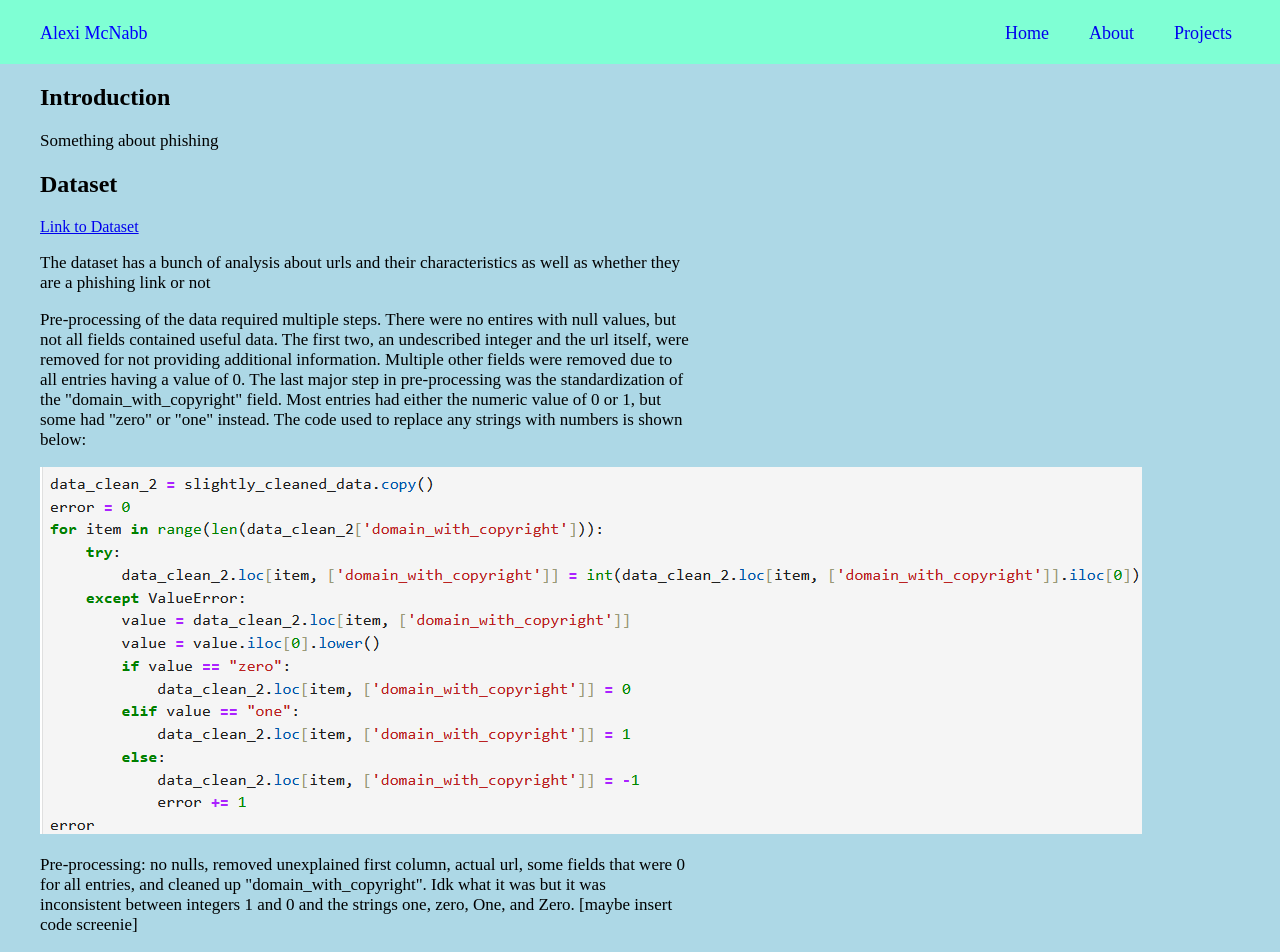
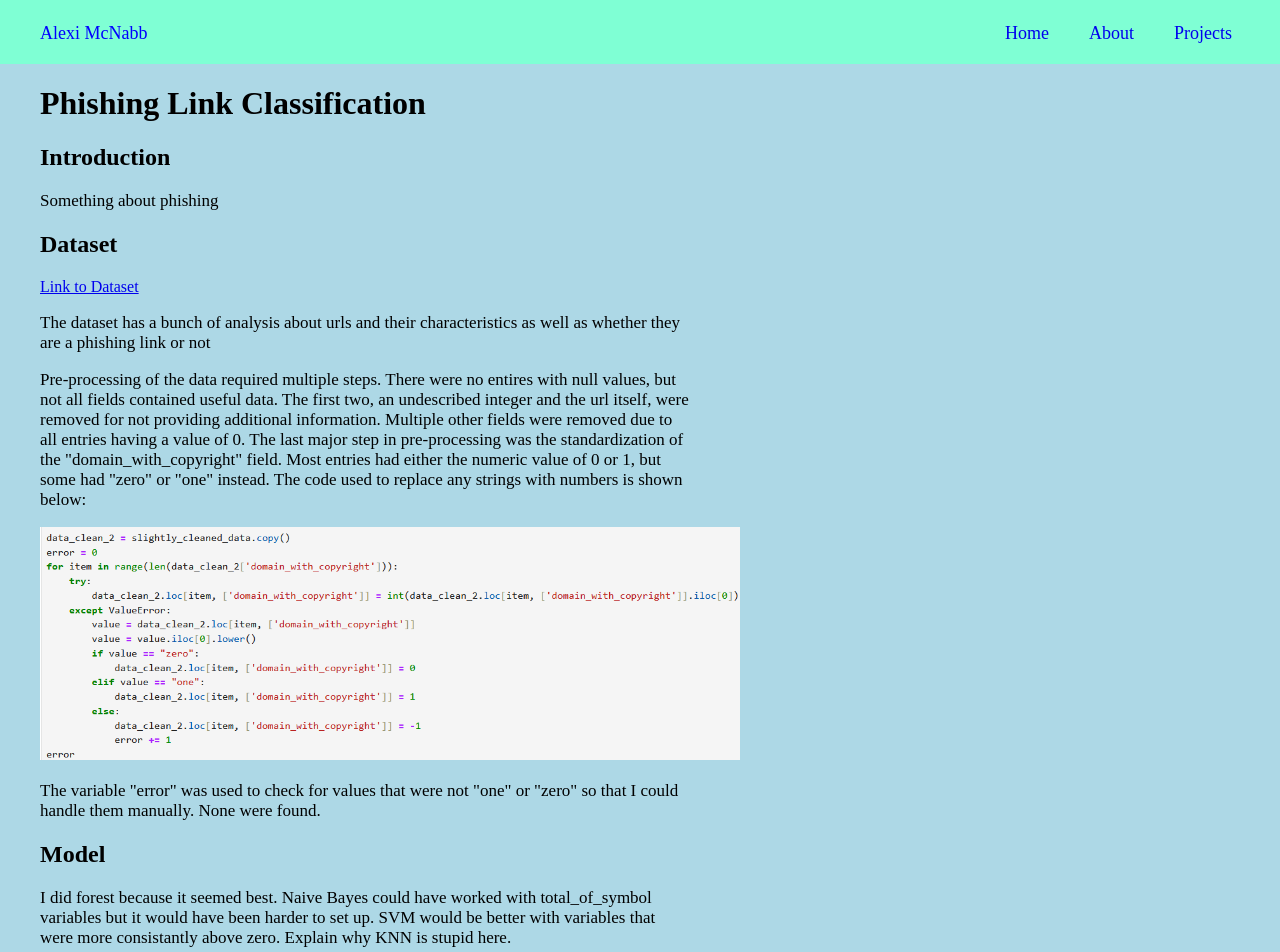
Before and after one commit to audinpex/audinpex.github.io, a plain HTML site: page project2.html in a window 1280 px wide. Shown: the top 952 px of the page. Drawn offline with Linux system fonts and the light colour scheme.

Commit message:
added title, fixed image issue

```diff
--- a/project2.html
+++ b/project2.html
@@ -14,6 +14,7 @@
     </ul>
 </nav>
 <body>
+    <h1>Phishing Link Classification</h1>
     <h2>Introduction</h2>
     <p class="paper">Something about phishing</p>
     <h2>Dataset</h2>
@@ -24,9 +25,8 @@
         were removed due to all entries having a value of 0. The last major step in pre-processing was the standardization of the "domain_with_copyright" field.
         Most entries had either the numeric value of 0 or 1, but some had "zero" or "one" instead. The code used to replace any strings with numbers is shown below:
     </p>
-    <img src="domain_with_copyright_cleaning.png">
-    <p class="paper">Pre-processing: no nulls, removed unexplained first column, actual url, some fields that were 0 for all entries, and cleaned up "domain_with_copyright".
-        Idk what it was but it was inconsistent between integers 1 and 0 and the strings one, zero, One, and Zero. [maybe insert code screenie]</p>
+    <img src="domain_with_copyright_cleaning.png" style="max-width:700px">
+    <p class="paper">The variable "error" was used to check for values that were not "one" or "zero" so that I could handle them manually. None were found.</p>
     <h2>Model</h2>
     <p class="paper">I did forest because it seemed best. Naive Bayes could have worked with total_of_symbol variables but it would have been harder to set up. SVM would
         be better with variables that were more consistantly above zero. Explain why KNN is stupid here.</p>
```
Also changed, not shown: projects.html (+1 -1 lines).
